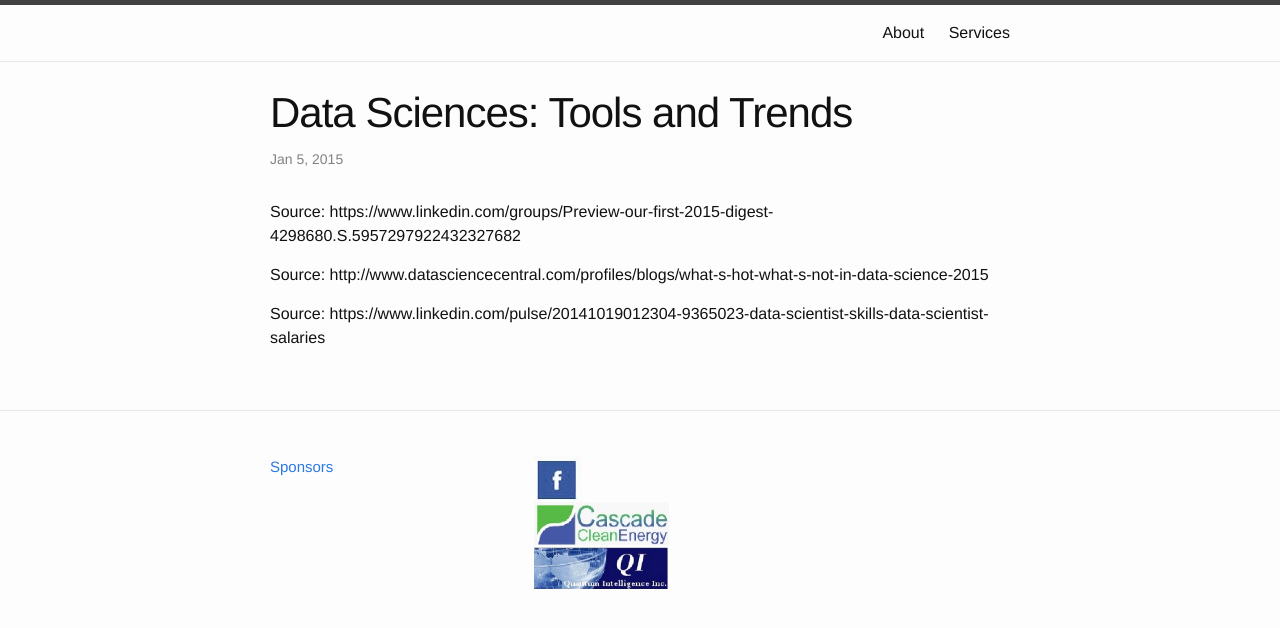
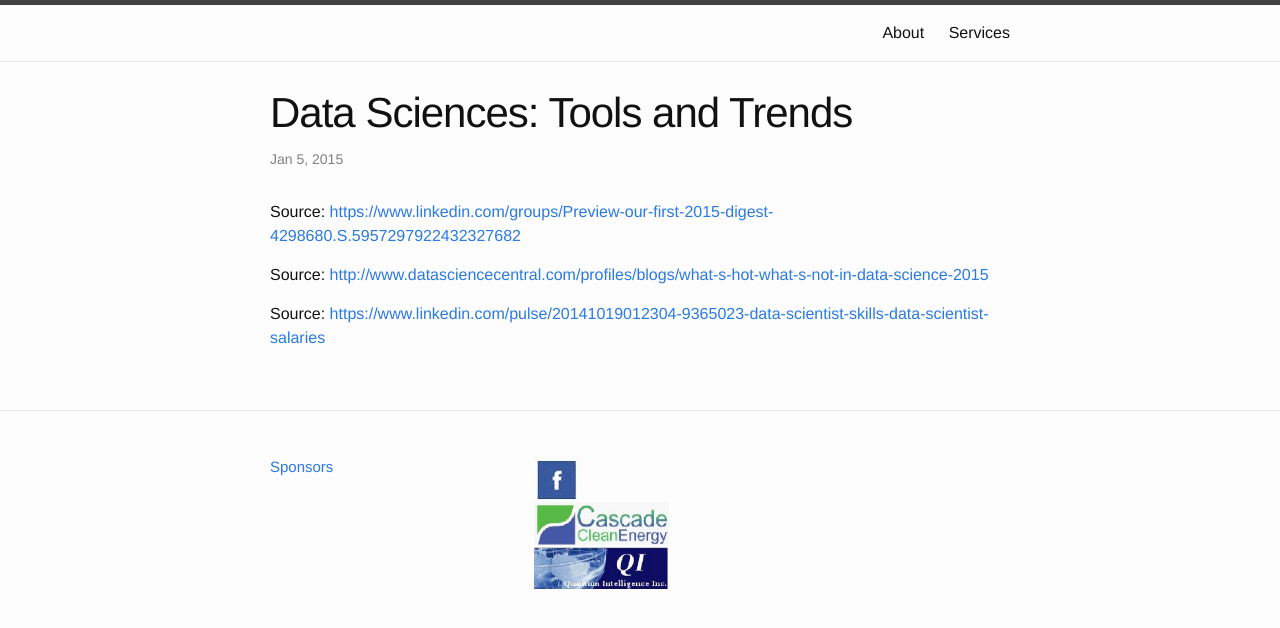
Before and after one commit to thetophu/thetophu.github.io, a Jekyll site: the page built from _posts/2015-01-05-Data-Sciences:Tools and Trends.md, in a window 1280 px wide. Shown: the top 628 px of the page. Built offline with Jekyll 4.4.1, drawn with Linux system fonts in a browser that asks for light colours; part of the change alters nothing that is shown.

```diff
--- a/_posts/2015-01-05-Data-Sciences:Tools and Trends.md
+++ b/_posts/2015-01-05-Data-Sciences:Tools and Trends.md
@@ -5,8 +5,8 @@ date:   2015-1-5
 categories: posts
 ---
 
-Source: https://www.linkedin.com/groups/Preview-our-first-2015-digest-4298680.S.5957297922432327682
+Source: [https://www.linkedin.com/groups/Preview-our-first-2015-digest-4298680.S.5957297922432327682](https://www.linkedin.com/groups/Preview-our-first-2015-digest-4298680.S.5957297922432327682)
 
-Source: http://www.datasciencecentral.com/profiles/blogs/what-s-hot-what-s-not-in-data-science-2015
+Source: [http://www.datasciencecentral.com/profiles/blogs/what-s-hot-what-s-not-in-data-science-2015](http://www.datasciencecentral.com/profiles/blogs/what-s-hot-what-s-not-in-data-science-2015)
 
-Source: https://www.linkedin.com/pulse/20141019012304-9365023-data-scientist-skills-data-scientist-salaries
+Source: [https://www.linkedin.com/pulse/20141019012304-9365023-data-scientist-skills-data-scientist-salaries](https://www.linkedin.com/pulse/20141019012304-9365023-data-scientist-skills-data-scientist-salaries)
```
